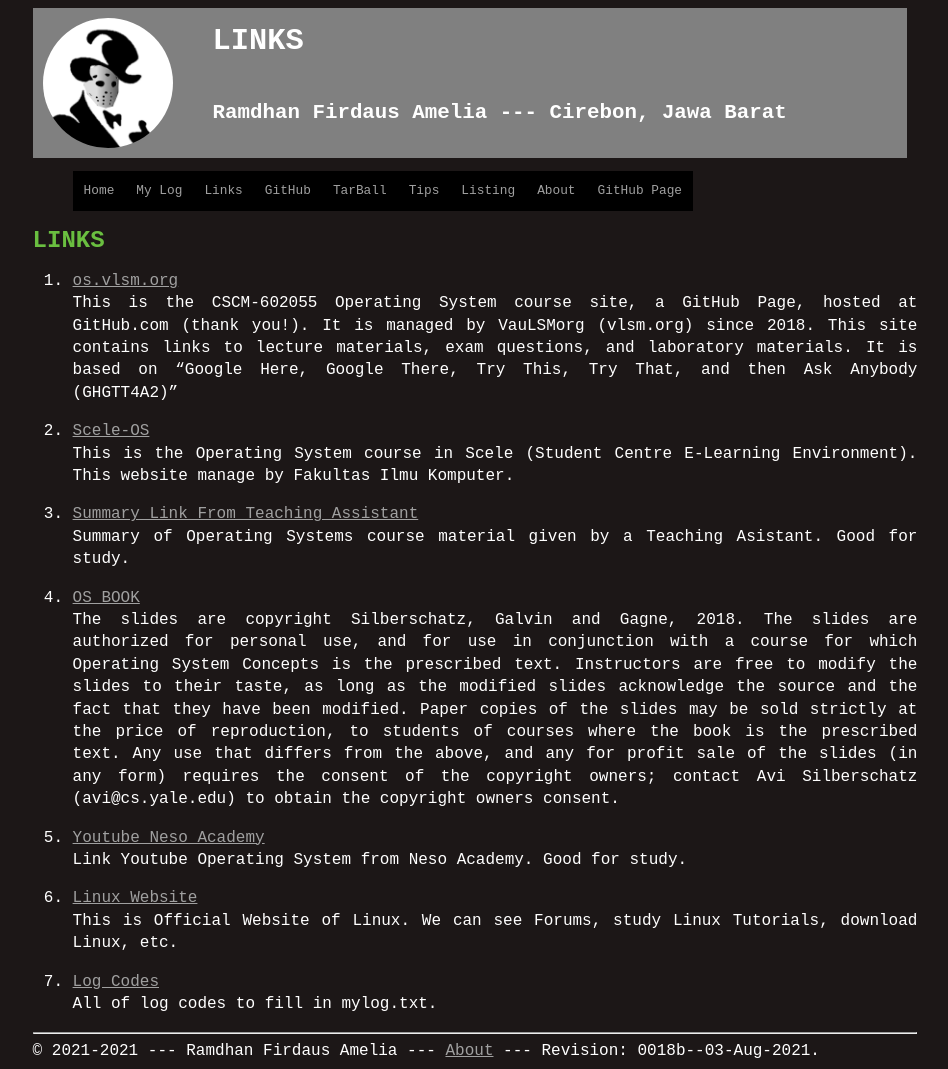
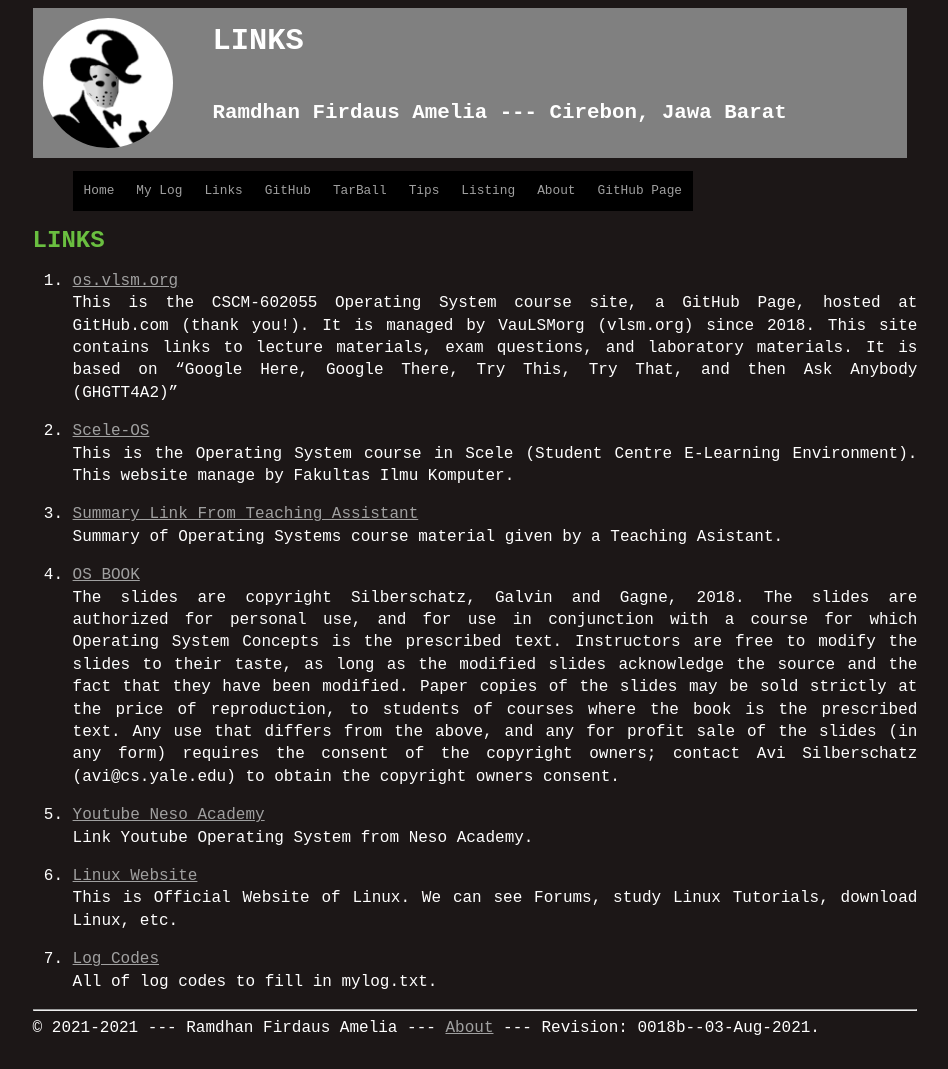
Before and after one commit to ramdhanfirdaus/os212, a Jekyll site: the page built from links.md, in a window 1280 px wide. Shown: the whole page, without its empty margins (165-1113 px from the left). Built offline with Jekyll 4.4.1, drawn with Linux system fonts in a browser that asks for light colours; our own code applies the rules of GitHub Pages for plain Markdown files; after the commit the page ends 1046 px from its top, so only the background shows below that.

Commit message:
Update links.md

```diff
--- a/links.md
+++ b/links.md
@@ -18,7 +18,6 @@ This website manage by Fakultas Ilmu Komputer.
 
 3. [Summary Link From Teaching Assistant](https://osp4diss.vlsm.org/osp-115.html)<br>
 Summary of Operating Systems course material given by a Teaching Asistant.
-Good for study.
 
 
 4. [OS BOOK](https://www.os-book.com/OS10/slide-dir/)<br>
@@ -31,7 +30,6 @@ Any use that differs from the above, and any for profit sale of the slides (in a
 
 5. [Youtube Neso Academy](https://www.youtube.com/playlist?list=PLBlnK6fEyqRiVhbXDGLXDk_OQAeuVcp2O)<br>
 Link Youtube Operating System from Neso Academy.
-Good for study.
 
 
 6. [Linux Website](https://www.linux.org/)<br>
```
